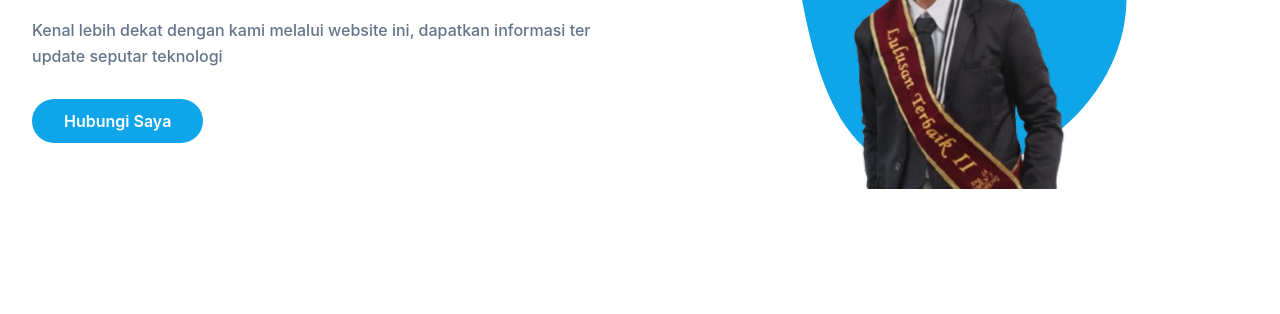
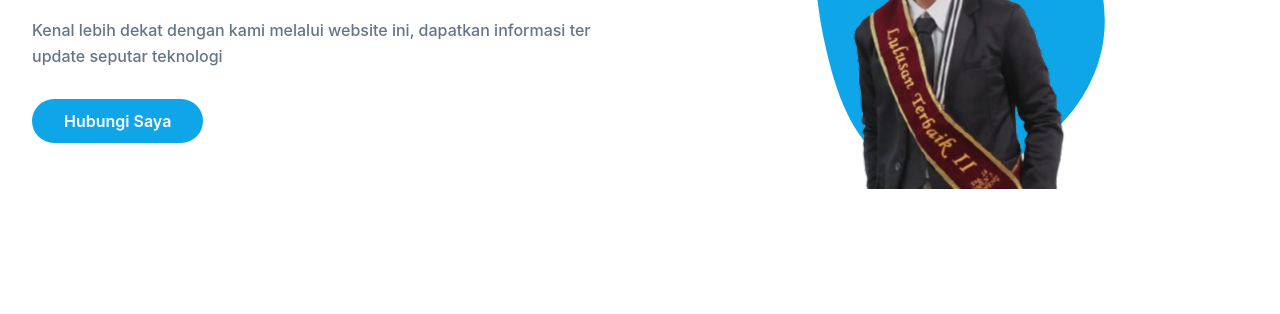
Before and after one commit to Alfitechskills/portfolio-tailwind-css, a website: page index.html in a window 1280 px wide. Shown: the part 324-638 px from the top of the page. Drawn offline with Linux system fonts and the light colour scheme.

Commit message:
mengubah height svg

```diff
--- a/index.html
+++ b/index.html
@@ -89,7 +89,7 @@
                     <div class="relative mt-10 lg:mt-9 lg:right-0">
                         <img src="src/img/self.png" alt="Alfhiandi Saputra" class="max-w-full mx-auto" />
                         <span class="absolute -bottom-0 -z-10 left-1/2 -translate-x-1/2 md:scale-125">
-                            <svg width="400" height="400" viewBox="0 0 200 200" xmlns="http://www.w3.org/2000/svg">
+                            <svg width="400" height="350" viewBox="0 0 200 200" xmlns="http://www.w3.org/2000/svg">
                                 <path fill="#0ea5e9"
                                     d="M53.7,-43C66.8,-26.4,72.7,-4.2,68.5,16.1C64.2,36.4,49.7,54.8,30.3,65C10.8,75.3,-13.7,77.3,-29.7,67.4C-45.7,57.5,-53.3,35.7,-58.1,13.6C-62.9,-8.5,-65,-31,-54.8,-46.9C-44.7,-62.8,-22.3,-72.2,-1,-71.4C20.3,-70.6,40.6,-59.6,53.7,-43Z"
                                     transform="translate(100 100) scale(1,1)" />
```
